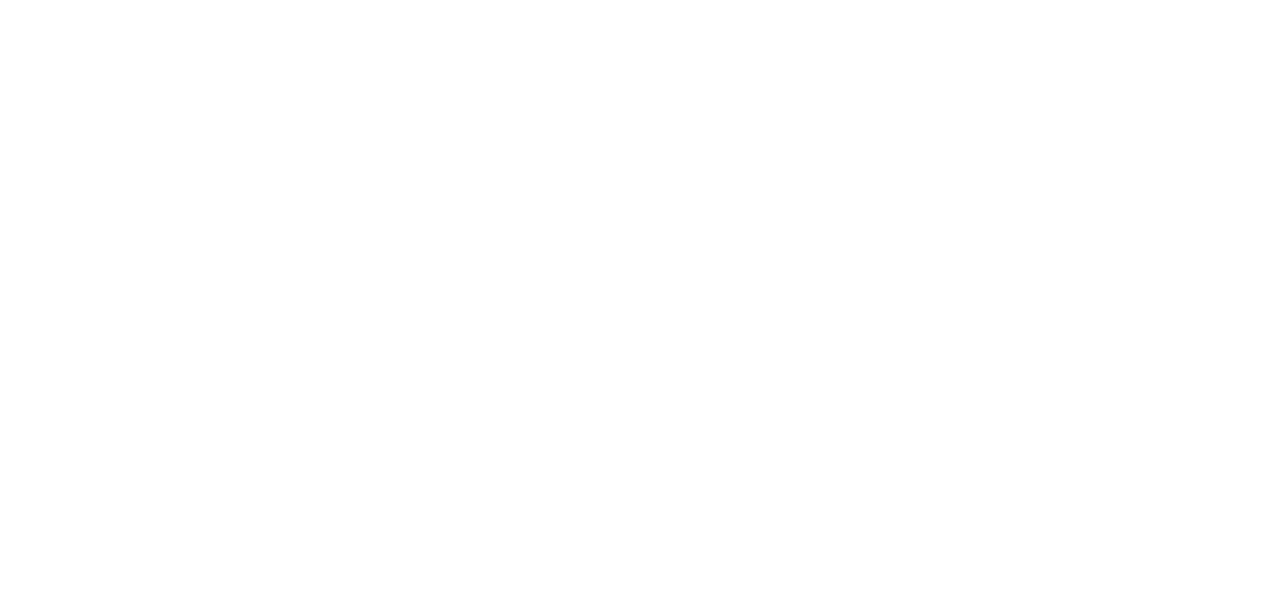
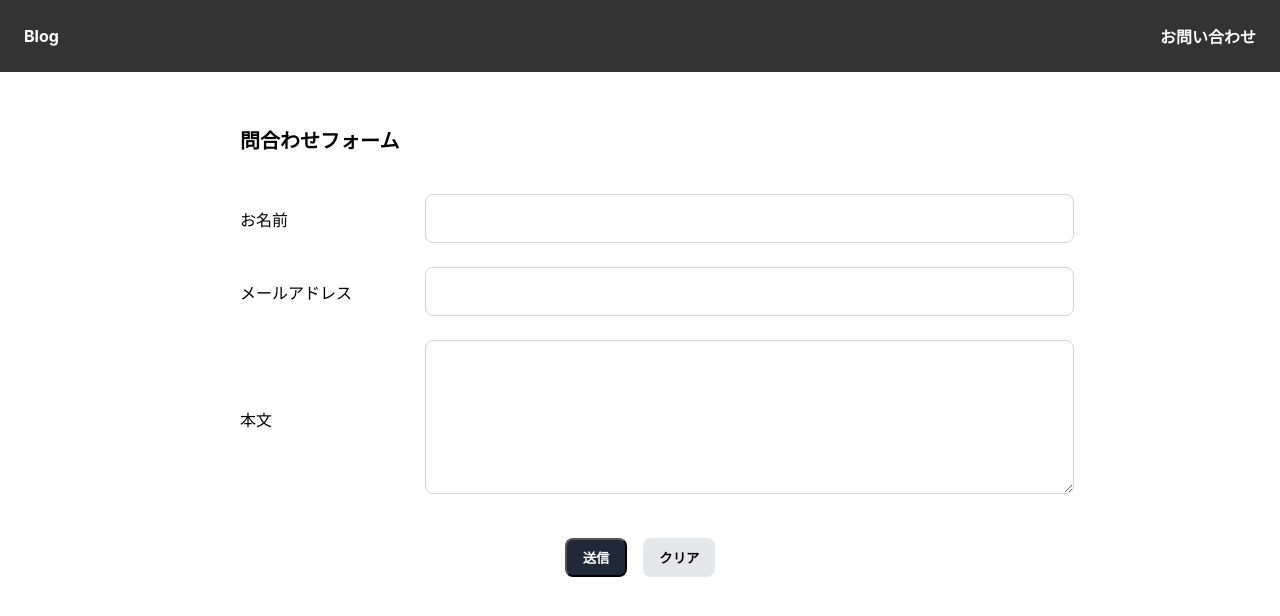
Before and after one commit to masatoshim/Chapter06, a React (Create React App) app in the folder simple-blog-app/: page /contact in a window 1280 px wide. Before the commit this address had no page. Shown: the top 616 px of the page. Built offline with nearby package versions, Linux system fonts and the light colour scheme.

Commit message:
課題4の実装

```diff
--- a/simple-blog-app/package.json
+++ b/simple-blog-app/package.json
@@ -3,15 +3,19 @@
   "version": "0.1.0",
   "private": true,
   "dependencies": {
+    "@hookform/resolvers": "^5.2.2",
     "@testing-library/dom": "^10.4.1",
     "@testing-library/jest-dom": "^6.9.1",
     "@testing-library/react": "^16.3.0",
     "@testing-library/user-event": "^13.5.0",
     "react": "^19.2.0",
     "react-dom": "^19.2.0",
+    "react-hook-form": "^7.66.0",
     "react-router-dom": "^7.9.5",
     "react-scripts": "5.0.1",
-    "web-vitals": "^2.1.4"
+    "web-vitals": "^2.1.4",
+    "yarn": "^1.22.22",
+    "zod": "^4.1.12"
   },
   "scripts": {
     "start": "react-scripts start",
--- a/simple-blog-app/src/App.css
+++ b/simple-blog-app/src/App.css
@@ -1,5 +1,20 @@
 .App {
   text-align: center;
+}
+
+.header {
+    align-items: center;
+    background-color: #333;
+    color: #fff;
+    display: flex;
+    font-weight: 700;
+    justify-content: space-between;
+    padding: 24px;
+}
+
+.header-link {
+    color: #fff;
+    text-decoration: none;
 }
 
 ul {
--- a/simple-blog-app/src/App.js
+++ b/simple-blog-app/src/App.js
@@ -1,13 +1,21 @@
 import './App.css';
 import HomePage from './components/HomePage.js';
 import DetailPage from './components/DetailPage.js'
-import { Routes, Route } from "react-router-dom";
+import ContactPage from './components/ContactPage.js';
+import { Link,Routes, Route } from "react-router-dom";
 
 export default function App() {
   return (
-    <Routes>
-      <Route path="/" element={<HomePage />} />
-      <Route path="/posts/:id" element={<DetailPage />} />
-    </Routes>
+    <>
+      <header className="header">
+        <Link to={`/`} className="header-link">Blog</Link>
+        <Link to={`/contact`} className="header-link">お問い合わせ</Link>
+      </header>
+      <Routes>
+        <Route path="/" element={<HomePage />} />
+        <Route path="/posts/:id" element={<DetailPage />} />
+        <Route path="/contact" element={<ContactPage />} />
+      </Routes>
+    </>
   );
 }
--- /dev/null
+++ b/simple-blog-app/src/components/ContactPage.js
@@ -0,0 +1,81 @@
+import classes from '../styles/Contact.module.scss'
+import { useForm } from 'react-hook-form';
+import { zodResolver } from '@hookform/resolvers/zod';
+import { z } from 'zod';
+
+const userSchema = z.object({
+  name: z.string().nonempty("お名前は必須です").max(30, "名前は30文字以内にしてください。"),
+  email: z.string().nonempty("メールアドレスは必須です。").email("メールアドレスの形式が正しくありません。"),
+  message: z.string().nonempty("本文は必須です。").max(500, "本文は500文字以内にしてください。"),
+});
+
+export default function ContactPage() {
+
+  const { register, handleSubmit, formState: { errors, isSubmitting }, reset} = useForm({
+    resolver: zodResolver(userSchema)
+  });
+
+  const onsubmit = async data => {
+    try {
+      const response = await fetch('https://1hmfpsvto6.execute-api.ap-northeast-1.amazonaws.com/dev/contacts', {
+        method: 'POST',
+        headers: {
+          'Content-Type': 'application/json',
+        },
+        body: JSON.stringify({
+          name: data.name,
+          email: data.email,
+          message: data.message,
+        }),
+      });
+      if (!response.ok) {
+        throw new Error('送信に失敗しました');
+      }
+      window.alert('送信しました');
+      reset(); // フォームを空にする
+    } catch (error) {
+      console.error('送信エラー:', error);
+    }
+  };
+
+  return (
+    <div className={classes.container}>
+      <h1 className={classes.title}>問合わせフォーム</h1>
+      <form onSubmit={handleSubmit(onsubmit)} noValidate>
+        <div className={classes.parameter}>
+          <label htmlFor="name" className={classes.parameterTitle}>お名前</label>
+          <div className={classes.wFull}>
+            <input id="name" type="text" className={classes.inputTypeText}
+              {...register('name')}
+              />
+            <div className={classes.errorText}>{errors.name?.message}</div>
+          </div>
+        </div>
+        <div className={classes.parameter}>
+          <label htmlFor="email" className={classes.parameterTitle}>メールアドレス</label>
+          <div className={classes.wFull}>
+            <input id="email" type="email" className={classes.inputTypeText}
+              {...register('email')} />
+            <div className={classes.errorText}>{errors.email?.message}</div>
+          </div>
+        </div>
+        <div className={classes.parameter}>
+          <label htmlFor="message" className={classes.parameterTitle}>本文</label>
+          <div className={classes.wFull}>
+            <textarea id="message" rows="8" className={classes.inputTypeTextArea}
+              {...register('message')} />
+            <div className={classes.errorText}>{errors.message?.message}</div>
+          </div>
+        </div>
+        <div className={classes.centerRow}>
+          <button type="submit" disabled={isSubmitting} className={classes.submitButton}>
+            送信
+          </button>
+          <button type="button" onClick={() => reset()} className={classes.clearButton}>
+            クリア
+          </button>
+        </div>
+      </form>
+    </div>
+  );
+}
--- a/simple-blog-app/src/components/DetailPage.js
+++ b/simple-blog-app/src/components/DetailPage.js
@@ -18,7 +18,7 @@
       setFetched(true);
     };
     fetcher();
-  }, []);
+  }, [id]);
 
   if (!fetched) return <div>読み込み中...</div>;
   if (!post) return <div>投稿が見つかりません</div>;
@@ -26,7 +26,7 @@
   return (
     <div className={classes.container}>
       <div className={classes.post}>
-        <div className={classes.postImage}><img src={ post.thumbnailUrl } /></div>
+        <div className={classes.postImage}><img src={ post.thumbnailUrl } alt="" /></div>
         <div className={classes.postContent}>
           <div className={classes.postInfo}>
             <div className={classes.postDate}>{ new Date(post.createdAt).toLocaleDateString('ja-JP') }</div>
--- /dev/null
+++ b/simple-blog-app/src/styles/Contact.module.scss
@@ -0,0 +1,70 @@
+.container {
+  max-width: 800px;
+  margin-left: auto;
+  margin-right: auto;
+  padding-top: 2.5rem;
+  padding-bottom: 2.5rem;
+}
+
+.title {
+  font-size: 1.25rem;
+  font-weight: bold;
+  margin-bottom: 2.5rem;
+}
+
+.parameter {
+  display: flex;
+  justify-content: space-between;
+  align-items: center;
+  margin-bottom: 1.5rem;
+}
+
+.parameterTitle {
+  width: 240px;
+}
+
+.wFull {
+  width: 100%;
+}
+
+.inputTypeText {
+  border: 1px solid #D1D5DB;
+  border-radius: 0.5rem;
+  padding: 1rem;
+  width: 100%;
+}
+
+.inputTypeTextArea {
+  width: 100%;
+  border: 1px solid #D1D5DB;
+  border-radius: 0.5rem;
+  padding: 1rem;
+}
+
+.errorText {
+  font-size: 0.875rem;
+  color: #B91C1C;
+}
+
+.centerRow {
+  display: flex;
+  justify-content: center;
+  margin-top: 2.5rem;
+}
+
+.submitButton {
+  background-color: #1F2937;
+  color: #ffffff;
+  font-weight: bold;
+  padding: 0.5rem 1rem;
+  border-radius: 0.5rem;
+  margin-right: 1rem;
+}
+
+.clearButton {
+  background-color: #E5E7EB;
+  font-weight: bold;
+  padding: 0.5rem 1rem;
+  border-radius: 0.5rem;
+  border: none;
+}
```
Also changed, not shown: 2 other files (tests, documents, lock files or other folders).
